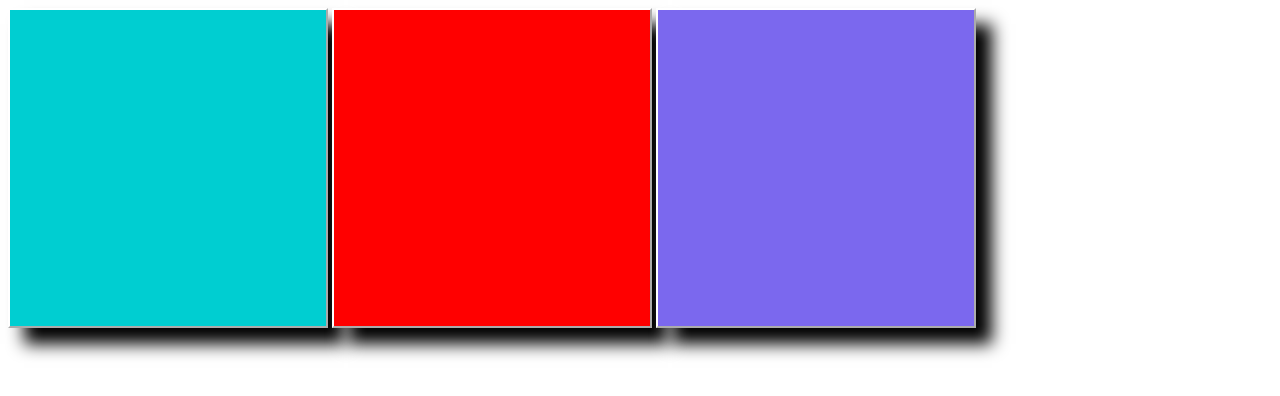
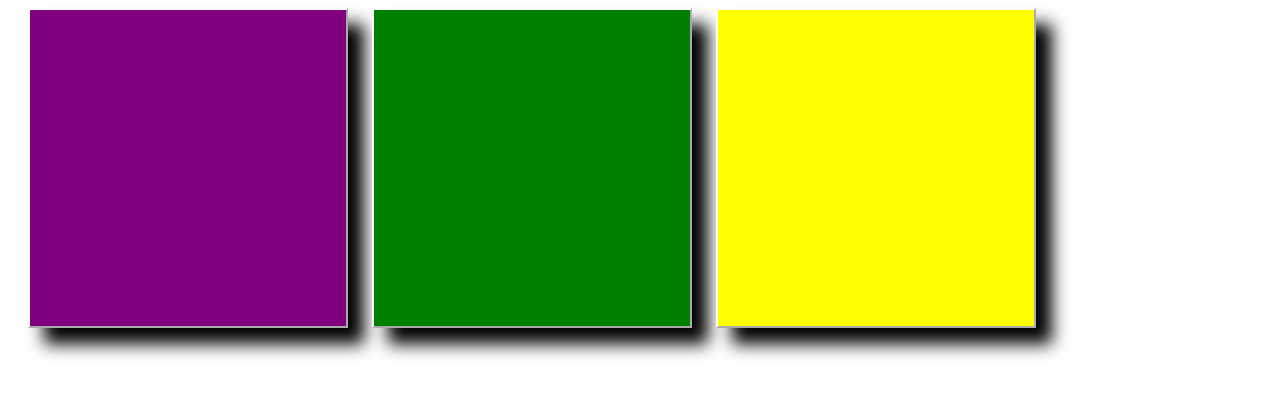
Before and after one commit to uufuyfyolug/lista, a plain HTML site: page index.html in a window 1280 px wide. Both pictures are taken after a click on the button 168 px from the left and 168 px from the top of the page. Drawn offline with Linux system fonts and the light colour scheme.

Commit message:
Add files via upload

```diff
--- a/index.html
+++ b/index.html
@@ -11,5 +11,5 @@
    <button id="dois"></button>
    <button id="tres"></button>
 </body>
-<script src=""></script>
+<script src="index.js"></script>
 </html>
--- a/index.js
+++ b/index.js
@@ -1,4 +1,10 @@
-let mudaCor = document.getElementById('um');
-mudaCor.addEventListener('click', function(){
-    um.style.backgroundcolor ='purple'
+let corfixa = document.getElementById('um');
+let corAtual = 'purple'
+var cores = ['green', 'yellow']
+let mudaCor = document.getElementById('dois', 'tres')
+corfixa.addEventListener('click', function(){
+    let mudaCor = document.getElementById('dois')
+    um.style.backgroundColor =corAtual
+    dois.style.backgroundColor =cores[1]? cores[0] : cores[1]
+    tres.style.backgroundColor = cores[0]? cores[1] : cores[0]
 })
--- a/style.css
+++ b/style.css
@@ -12,6 +12,7 @@ button{
     background-color: mediumslateblue;
 }
 button{
+    margin-left: 20px;
     border-color: white;
     box-shadow: 2vh 2vh 2vh black;
 }
```
